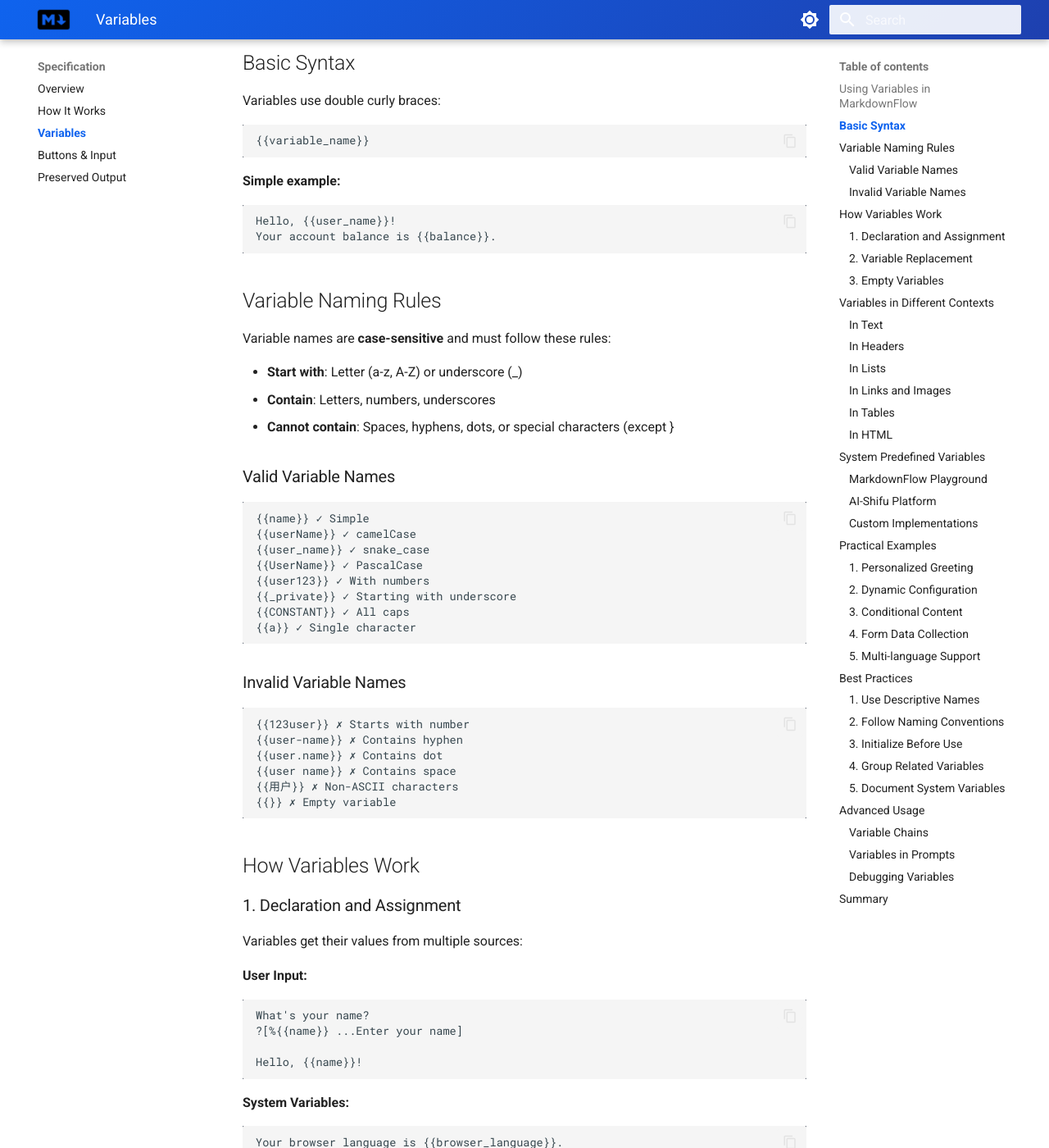
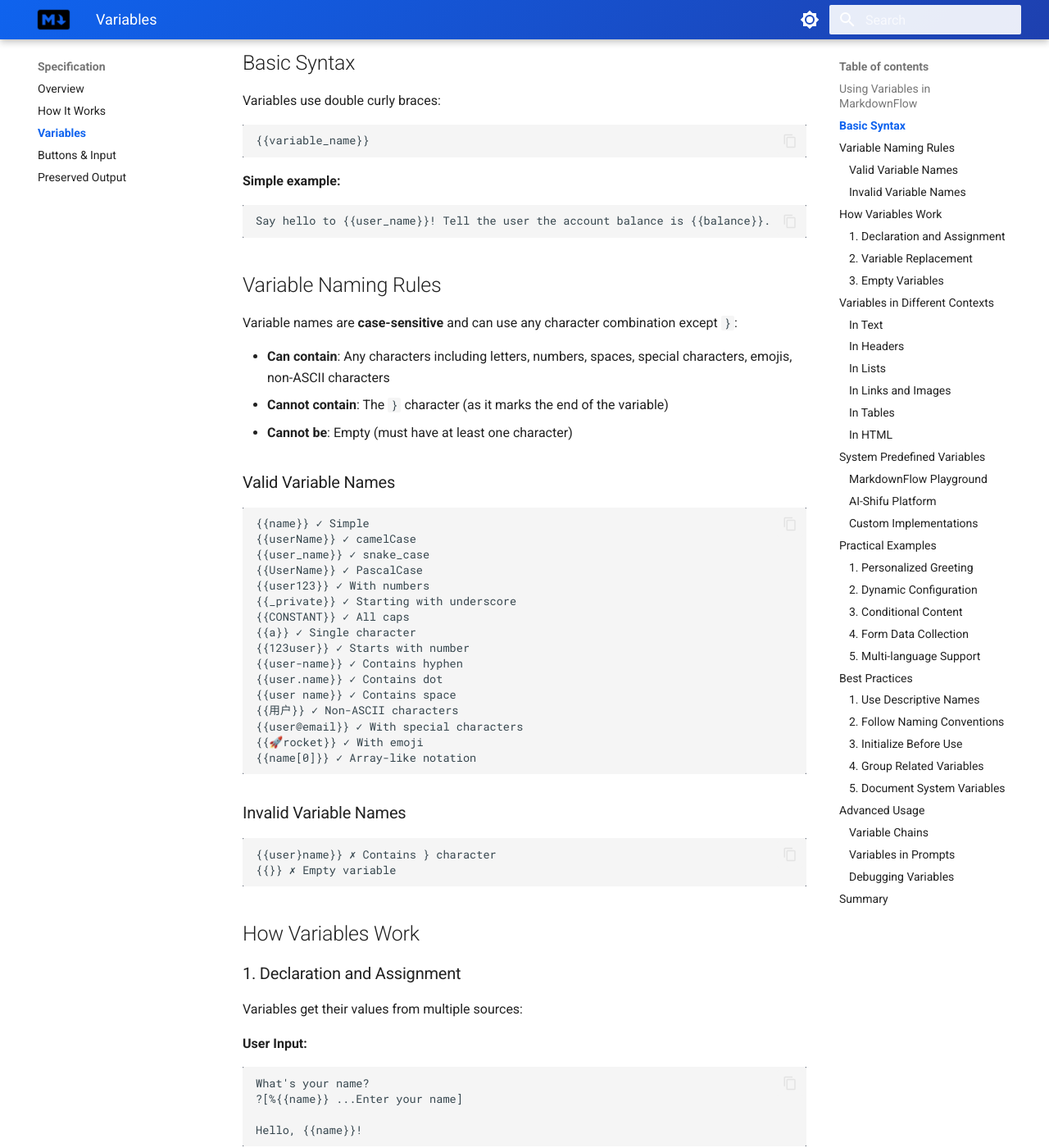
Before and after one commit to ai-shifu/markdown-flow, an MkDocs documentation site: the page built from docs/docs/specification/variables.md, in a window 1280 px wide and 1400 px high, scrolled down 336 px. Shown: the whole window at 82% size. Built offline with MkDocs 1.6.1 and Material for MkDocs 9.7.7, drawn with Linux system fonts in a browser that asks for light colours.

Commit message:
Update variable naming rules to allow any character except }
- Variables can now contain any characters including spaces, special characters, emojis
- Only restriction is the } character which marks the end of the variable
- Update examples to show newly valid variable names

🤖 Generated with [Claude Code](https://claude.ai/code)

Co-Authored-By: Claude <noreply@anthropic.com>

````diff
--- a/docs/docs/specification/variables.md
+++ b/docs/docs/specification/variables.md
@@ -15,17 +15,16 @@ Variables use double curly braces:
 **Simple example:**
 
 ```markdown
-Hello, {{user_name}}!
-Your account balance is {{balance}}.
+Say hello to {{user_name}}! Tell the user the account balance is {{balance}}.
 ```
 
 ## Variable Naming Rules
 
-Variable names are **case-sensitive** and must follow these rules:
+Variable names are **case-sensitive** and can use any character combination except `}`:
 
-- **Start with**: Letter (a-z, A-Z) or underscore (\_)
-- **Contain**: Letters, numbers, underscores
-- **Cannot contain**: Spaces, hyphens, dots, or special characters (except }
+- **Can contain**: Any characters including letters, numbers, spaces, special characters, emojis, non-ASCII characters
+- **Cannot contain**: The `}` character (as it marks the end of the variable)
+- **Cannot be**: Empty (must have at least one character)
 
 ### Valid Variable Names
 
@@ -38,16 +37,20 @@ Variable names are **case-sensitive** and must follow these rules:
 {{_private}} ✓ Starting with underscore
 {{CONSTANT}} ✓ All caps
 {{a}} ✓ Single character
+{{123user}} ✓ Starts with number
+{{user-name}} ✓ Contains hyphen
+{{user.name}} ✓ Contains dot
+{{user name}} ✓ Contains space
+{{用户}} ✓ Non-ASCII characters
+{{user@email}} ✓ With special characters
+{{🚀rocket}} ✓ With emoji
+{{name[0]}} ✓ Array-like notation
 ```
 
 ### Invalid Variable Names
 
 ```markdown
-{{123user}} ✗ Starts with number
-{{user-name}} ✗ Contains hyphen
-{{user.name}} ✗ Contains dot
-{{user name}} ✗ Contains space
-{{用户}} ✗ Non-ASCII characters
+{{user}name}} ✗ Contains } character
 {{}} ✗ Empty variable
 ```
 
````
